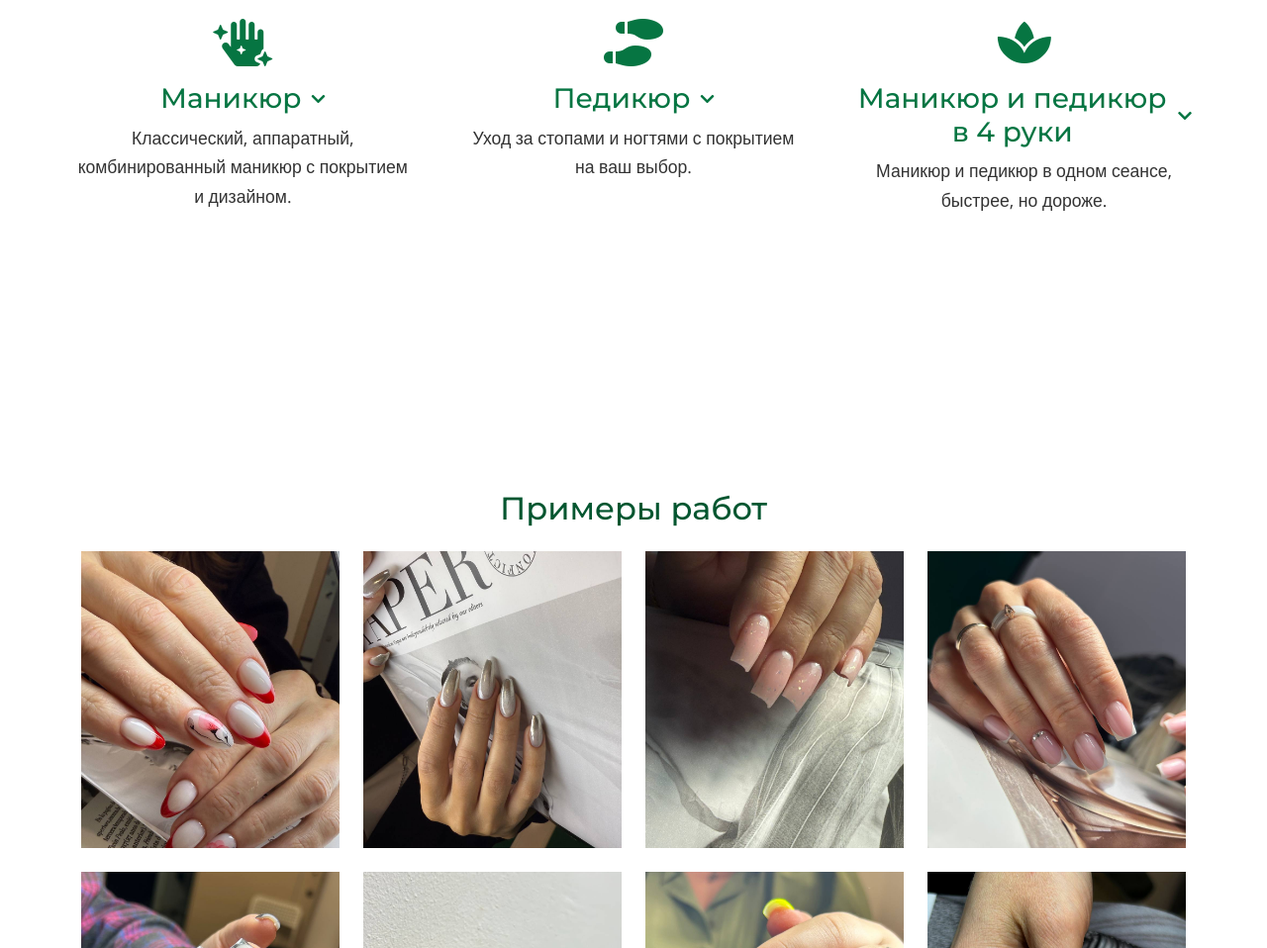
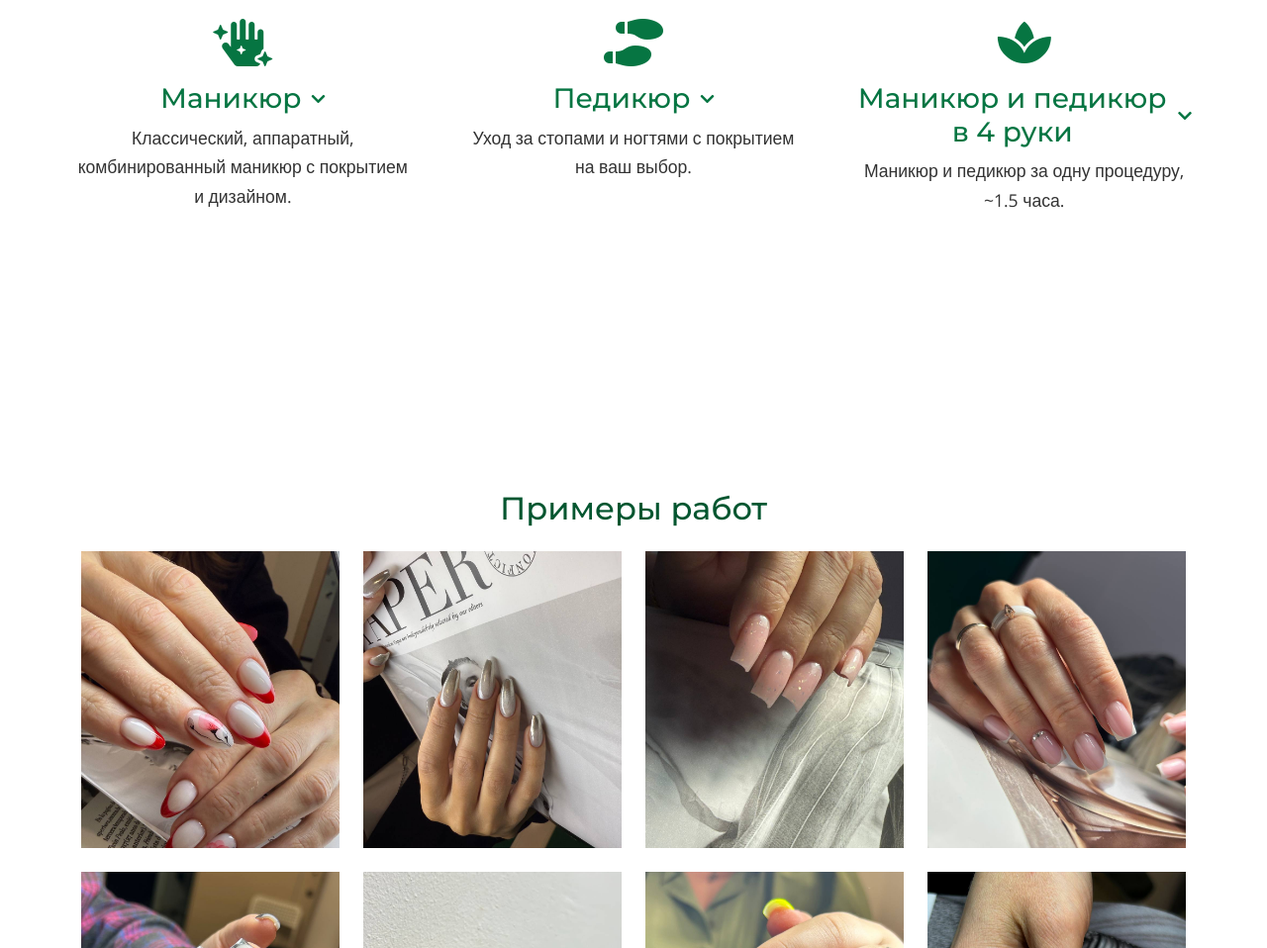
Before and after one commit to EgorRodi0/masternogti_landing, a plain HTML site: page index.html in a window 1280 px wide. Shown: the part 985-1943 px from the top of the page at 99% size. Drawn offline with nearby package versions, Linux system fonts and the light colour scheme; some packages are replaced by stand-ins of ours; a script that the page names is missing.

Commit message:
Update index.html

```diff
--- a/index.html
+++ b/index.html
@@ -128,7 +128,7 @@
                                         Маникюр и педикюр в 4 руки <i class="fas fa-chevron-down price-toggle-icon"></i>
                                     </a>
                                 </h3>
-                                <p class="card-text">Маникюр и педикюр в одном сеансе, быстрее, но дороже.</p>
+                                <p class="card-text">Маникюр и педикюр за одну процедуру, ~1.5 часа.</p>
                                 <div class="collapse" id="combo-price">
                                     <div class="price-list">
                                         <h5>Прайс-лист</h5>
```
